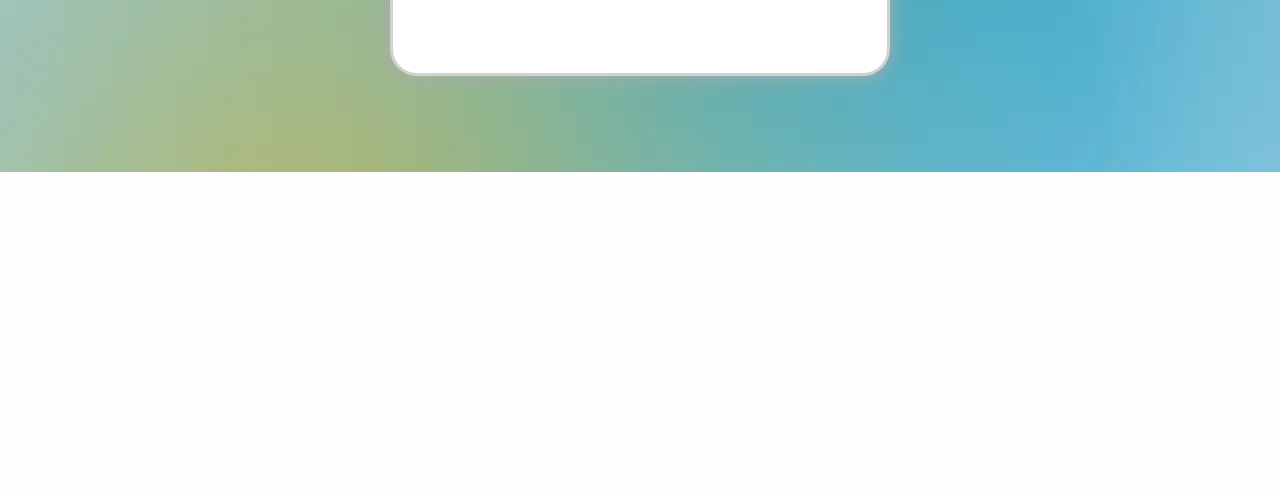
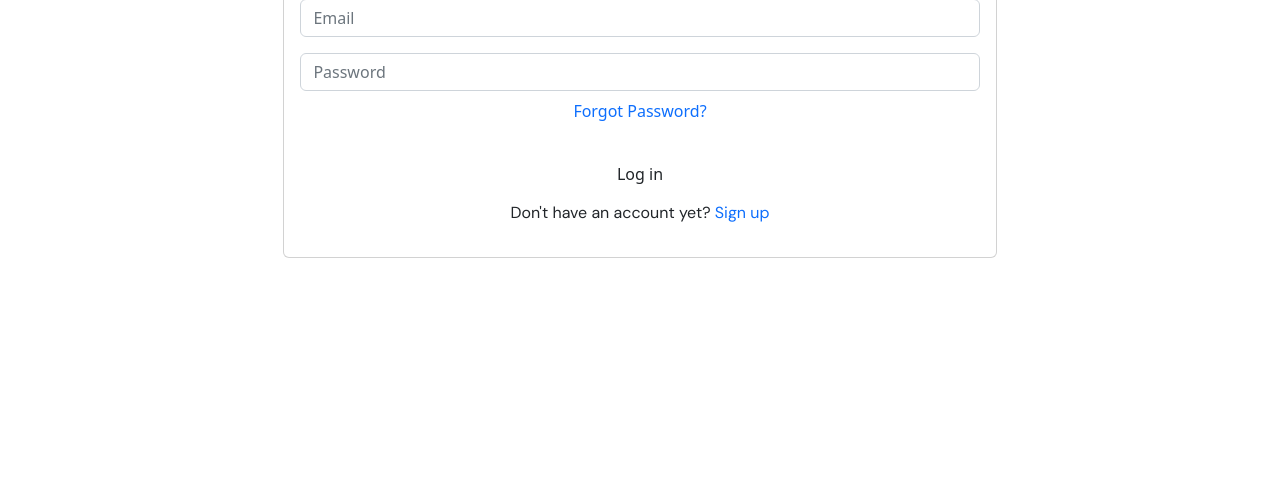
Before and after one commit to abrigopat/KKIS, a PHP site: page / in a window 1280 px wide. Shown: the part 658-1155 px from the top of the page. Before the commit the page ends 830 px from the top, so only its background shows below. Run offline with PHP 8.4, Linux system fonts and the light colour scheme; a stand-in replaces the project's code that opens the database connection; some libraries are stand-ins or nearby versions.

Commit message:
change & update pw fixed

```diff
--- a/controller.php
+++ b/controller.php
@@ -47,7 +47,6 @@
     }
 
 
-
     // CHANGE PW
 
     if(isset($_POST["updatePassBtn"])) {
@@ -56,9 +55,8 @@
         $confirmpassword = $_POST['confirmPassword'];
 
 
-    if (!empty( $currentpassword) || !empty( $newpassword ) ||  !empty($confirmpassword)) {
+    if (!empty( $currentpassword) || !empty( $newPassword ) ||  !empty($confirmpassword)) {
 
-        //QUERY for DATABASE
         $passwordquery = "SELECT * FROM `admins` WHERE `email` ='" . $_SESSION['email'] . "'";
 
         $passwordresult = executeQuery($passwordquery);
@@ -67,9 +65,7 @@
         if ($count == 1) {
             while ($row = mysqli_fetch_assoc($passwordresult)) {
 
-                //Data from Database
                 $fetchpassword = $row['password'];
-
 
                 if (!password_verify($currentpassword, $fetchpassword)) {
                     echo '<script>alert("Invalid current password!")</script>';
@@ -78,32 +74,31 @@
                     echo '<script>alert("New password is the same as current password!")</script>';
 
                 } else if ($newpassword != $confirmpassword){
-                    echo '<script>alert("New password does not match with confirm password!")</script>';
+                    echo '<script>alert("New password doe not match with confirm password!")</script>';
 
-
-                } else if (password_verify($currentpassword, $fetchpassword)) {
+                }else if (password_verify($currentpassword, $fetchpassword)) {
 
                     if ($newpassword == $confirmpassword) {
-                        $password_raw = $_POST['newpassword'];
+                        $password_raw = $_POST['newPassword'];
                         $number = preg_match('@[0-9]@', $password_raw);
                         $uppercase = preg_match('@[A-Z]@', $password_raw);
                         $lowercase = preg_match('@[a-z]@', $password_raw);
                         $specialChars = preg_match('@[^\w]@', $password_raw);
 
                         if (strlen($password_raw) < 8 || !$number || !$uppercase || !$lowercase || !$specialChars) {
-                            header("Location: settings-change-password.php?password_not_strong");
+                            echo '<script>alert("Password not strong! Use a combination of uppercase, lowercase, numbers and special characters.")</script>';
 
                         } else {
                             $hash = password_hash($password_raw, PASSWORD_DEFAULT);
 
-                            $updatequery = "UPDATE admins SET password`='" . $hash . "' WHERE email` ='" . $_SESSION['email'] . "'";
+                            $updatequery = "UPDATE `admins` SET `password`='" . $hash . "' WHERE `email` ='" . $_SESSION['email'] . "'";
                             executeQuery($updatequery);
                             header("Location: index.php");
                         }
                     }
 
                     else {
-                        header("Location: settings-change-password.php?error=invalid_confirm_password");
+                        echo '<script>alert("Invalid confirm password!")</script>';
                     }
 
                 }
@@ -111,7 +106,56 @@
         }
     }
     else{
-        header("Location: settings-change-password.php?error=all_fields_are_required");
+        echo '<script>alert("All fields are required!")</script>';
     }
     }
+
+
+    // FORGOT PASSWORD
+    if(isset($_POST["resetBtn"])){
+        $emailquery = "SELECT * FROM `admins` WHERE `email` = '" . $_POST['email'] . "'";
+
+        $emailresult = executeQuery($emailquery);
+        $count = mysqli_num_rows($emailresult);
+
+        if ($count==1){
+
+            while($row = mysqli_fetch_assoc($emailresult)) {
+            $email = $row['email'];
+
+                if($_POST['email']==$email){
+
+                    if($_POST['newPassword'] == $_POST['confirmPassword']){
+
+                        $password_raw = $_POST['newPassword'];
+                        $number = preg_match('@[0-9]@', $password_raw);
+                        $uppercase = preg_match('@[A-Z]@', $password_raw);
+                        $lowercase = preg_match('@[a-z]@', $password_raw);
+                        $specialChars = preg_match('@[^\w]@', $password_raw);
+
+                        if(strlen($password_raw) < 8 || !$number || !$uppercase || !$lowercase || !$specialChars){
+
+                            echo '<script>alert("Password not strong! Use a combination of uppercase, lowercase, numbers and special characters.")</script>';
+                        } else {
+
+                            $hash = password_hash($password_raw, PASSWORD_DEFAULT);
+
+                            $updatequery = "UPDATE `admins` SET `password`='" . $hash . "' WHERE `email` ='" . $_POST['email'] . "'";
+                            executeQuery($updatequery);
+                            echo '<script>alert("Password changed successfully!")</script>';
+                        }
+                    }
+
+                    else {
+                        echo '<script>alert("Invalid confirm password!")</script>';
+                    }
+                }
+            }
+        }
+
+        else{
+            echo '<script>alert("All fields are required!")</script>';
+        }
+    }
+
 ?>
--- /dev/null
+++ b/index.php
@@ -0,0 +1,211 @@
+<?php
+// XAMPP
+
+include 'connection.php';
+
+
+include 'controller.php';
+
+
+?>
+
+<!DOCTYPE html>
+<html>
+
+<head>
+    <meta charset="utf-8">
+    <meta name="viewport" content="width=device-width, initial-scale=1.0, shrink-to-fit=no">
+    <title>Log in/Sign Up</title>
+
+    <!-- Fundamental Links -->
+    <link rel="stylesheet" href="https://cdn.jsdelivr.net/npm/bootstrap@5.2.3/dist/css/bootstrap.min.css">
+    <link rel="stylesheet" href="https://fonts.googleapis.com/css?family=DM+Sans:400,500,700&amp;display=swap">
+    <link rel="stylesheet" href="https://fonts.googleapis.com/css?family=Poppins&amp;display=swap">
+    <link rel="stylesheet" href="https://cdnjs.cloudflare.com/ajax/libs/font-awesome/6.2.0/css/all.min.css" />
+
+    <!-- Custom Stylesheets -->
+    <link rel="stylesheet" href="assets/css/animatedBG.css">
+    <link rel="stylesheet" href="assets/scss/index.css">
+    <link rel="stylesheet" href="assets/scss/mediaquery.css">
+    <link rel="stylesheet" href="assets/scss/sideMenu.css">
+
+    <!-- Favicon -->
+    <link rel="icon" type="image/x-icon" href="assets/img/logos/kkis.ico">
+</head>
+
+<body>
+
+    <div class="header">
+
+        <!--Content before waves-->
+        <div class="inner-header flex">
+
+            <div id="index-wrapper">
+                <div class="container-fluid d-flex justify-content-center align-items-center indexContent">
+                    <!-- Log in -->
+                    <div class="card d-flex justify-content-center mt-3" id="loginCard">
+                        <div class="card-body">
+                            <div class="row m-0 w-100">
+                                <div class="col-12 d-flex justify-content-center">
+                                    <img src="assets/img/logos/kkis-logo.png" alt="KKIS-Logo">
+                                </div>
+                            </div>
+                            <div class="row m-0 d-flex justify-content-center">
+                                <div class="col-12 text-center">
+                                    <span class="cardHead">Welcome!</span>
+                                </div>
+                            </div>
+                            <div class="row mx-3 my-0">
+                                <div class="col-12 text-center p-0"><img class="img-fluid hrSvg" src="assets/img/misc/hr.svg"></div>
+                            </div>
+                            <!-- Form -->
+                            <form id="loginForm" action="" method="post">
+                                <!-- Fields -->
+                                <div class="row gx-3 gy-3 fieldRow">
+                                    <div class="col-12">
+                                        <input class="form-control" type="email" name="email" placeholder="Email" required>
+                                    </div>
+                                    <div class="col-12">
+                                        <input class="form-control" type="password" name="password" placeholder="Password" required>
+                                    </div>
+                                    <div class="col-12 mt-2 d-flex justify-content-center">
+                                        <a href="#" id="forgotPassText">Forgot Password?</a>
+                                    </div>
+                                </div>
+                                <!-- Log in btn -->
+                                <div class="row m-0 mt-3" id="rowBtn">
+                                    <div class="col-12 d-flex justify-content-center align-items-center">
+                                        <button class="btn controlBtn rounded-pill mt-3" name="loginBtn" type="submit" form="loginForm" id="loginBtn">Log in</button>
+                                    </div>
+                                    <div class="col-12 d-flex justify-content-center align-items-center">
+                                        <p class="mt-2 text-center" id="signup-phrase">Don't have an account yet? <a href="#" class="signup-txt" id="signupLink">Sign up</a></p>
+                                    </div>
+                                </div>
+                            </form>
+                        </div>
+                    </div>
+
+                    <!-- Sign Up -->
+                    <div class="card d-flex justify-content-center d-none" id="signupCard">
+                        <div class="card-body">
+                            <div class="row m-0 w-100">
+                                <div class="col-12 d-flex justify-content-center">
+                                    <img src="assets/img/logos/kkis-logo.png" alt="KKIS-Logo">
+                                </div>
+                            </div>
+                            <div class="row m-0 d-flex justify-content-center">
+                                <div class="col-12 text-center">
+                                    <span class="cardHead">Sign Up</span>
+                                </div>
+                            </div>
+                            <div class="row mx-3 my-0">
+                                <div class="col-12 text-center p-0"><img class="img-fluid hrSvg" src="assets/img/misc/hr.svg"></div>
+                            </div>
+                            <!-- Form -->
+                            <form id="signupForm" action="" onSubmit="return validate();" method="post">
+                                <!-- Fields -->
+                                <div class="row gx-3 gy-3 fieldRow">
+                                    <div class="col-lg-6 col-md-6 col-sm-12 col-12">
+                                        <input class="form-control text-capitalize" type="text" name="firstName" placeholder="First Name" required>
+                                    </div>
+                                    <div class="col-lg-6 col-md-6 col-sm-12 col-12">
+                                        <input class="form-control text-capitalize" type="text" name="lastName" placeholder="Last Name" required>
+                                    </div>
+                                    <div class="col-lg-6 col-md-6 col-sm-12 col-12">
+                                        <input class="form-control" type="date" name="birthday" placeholder="Birthday" required>
+                                    </div>
+                                    <div class="col-lg-6 col-md-6 col-sm-12 col-12">
+                                        <input class="form-control" type="text" name="contactNumber" inputmode="numeric" placeholder="Contact No." maxlength="11" required>
+                                    </div>
+                                    <div class="col-12">
+                                        <input class="form-control" type="email" name="email" placeholder="Email" maxlength="30" required>
+                                    </div>
+                                    <div class="col-12">
+
+                                        <!-- Added pattern as a criteria for secured password -->
+                                        <input class="form-control" type="password" id="password" name="password" pattern="(?=.*\d)(?=.*[a-z])(?=.*[A-Z]).{8,}" title="Must contain at least one number, one uppercase and lowercase letter, and should be at least 8 or more characters" placeholder="Password" maxlength="30" required>
+                                    </div>
+                                    <div class="col-12">
+                                        <input class="form-control" type="password" id="confirmPassword" name="confirmPassword" placeholder="Confirm Password" maxlength="30" required>
+                                    </div>
+                                </div>
+                                <!-- Sign up btn -->
+                                <div class="row m-0 mt-3" id="rowBtn">
+                                    <div class="col-12 d-flex justify-content-center align-items-center">
+                                        <button class="btn controlBtn rounded-pill mt-3" name="signupBtn" type="submit" form="signupForm" id="signupBtn">Sign up</button>
+                                    </div>
+                                    <div class="col-12 d-flex justify-content-center align-items-center">
+                                        <p class="mt-2 text-center" id="login-phrase">Already have an account? <a href="#" class="login-txt" id="loginLink">Log in</a></p>
+                                    </div>
+                                </div>
+                            </form>
+                        </div>
+                    </div>
+
+
+                    <!-- Forgot Password -->
+                    <div class="card d-flex justify-content-center d-none" id="forgotPassCard">
+                        <div class="card-head p-2 mt-2">
+                            <div class="d-flex align-items-center justify-content-start headContainer">
+                                <div class="d-flex justify-content-center align-items-center w-100 p-0">
+                                    <i role="button" class="backIcon fa-solid fa-arrow-left me-3" id="rbackBtn"></i>
+                                    <span class="resetPassHead d-flex justify-content-center">Forgot Password</span>
+                                </div>
+                            </div>
+                        </div>
+                        <div class="card-body m-x mt-1 mb-1">
+                            <form id="resetPassForm" action="" method="post">
+                                <!-- Fields -->
+                                <div class="row gx-3 gy-3 mx-2">
+                                    <div class="col-12">
+                                        <input class="form-control" type="email" name="email" placeholder="Email" required>
+                                    </div>
+                                    <div class="col-12">
+                                        <input class="form-control" type="password" name="newPassword" placeholder="New Password" required>
+                                    </div>
+                                    <div class="col-12">
+                                        <input class="form-control" type="password" name="confirmPassword" placeholder="Confirm New Password" required>
+                                    </div>
+                                </div>
+                                <!-- Reset Pass btn -->
+                                <div class="row m-0 mt-2">
+                                    <div class="col-12 d-flex justify-content-center align-items-center">
+                                        <button class="btn controlBtn rounded-pill mt-3" name="resetBtn" type="submit" form="resetPassForm" id="resetBtn">Save</button>
+                                    </div>
+                                </div>
+                            </form>
+                        </div>
+                    </div>
+                </div>
+            </div>
+
+
+        </div>
+
+        <!--Waves Container-->
+        <div>
+            <svg class="waves" xmlns="http://www.w3.org/2000/svg" xmlns:xlink="http://www.w3.org/1999/xlink" viewBox="0 24 150 28" preserveAspectRatio="none" shape-rendering="auto">
+                <defs>
+                    <path id="gentle-wave" d="M-160 44c30 0 58-18 88-18s 58 18 88 18 58-18 88-18 58 18 88 18 v44h-352z" />
+                </defs>
+                <g class="parallax">
+                    <use xlink:href="#gentle-wave" x="48" y="0" fill="rgba(255,255,255,0.7" />
+                    <use xlink:href="#gentle-wave" x="48" y="3" fill="rgba(255,255,255,0.5)" />
+                    <use xlink:href="#gentle-wave" x="48" y="5" fill="rgba(255,255,255,0.3)" />
+                    <use xlink:href="#gentle-wave" x="48" y="7" fill="#fff" />
+                </g>
+            </svg>
+        </div>
+        <!--Waves end-->
+
+    </div>
+
+
+    <!-- Fundamental Links -->
+    <script src="https://code.jquery.com/jquery-3.6.1.min.js"></script>
+    <script src="https://cdn.jsdelivr.net/npm/bootstrap@5.2.3/dist/js/bootstrap.bundle.min.js"></script>
+
+    <!-- Custom Script -->
+    <script type="text/javascript" src="assets/js/index.js"></script>
+    <script type="text/javascript" src="assets/js/formValidation.js"></script>
+</body>
```
Also changed, not shown: settings-change-password.php (+2 -5 lines).
